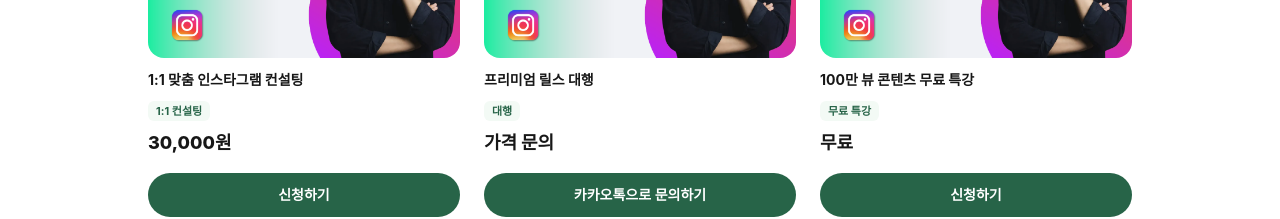
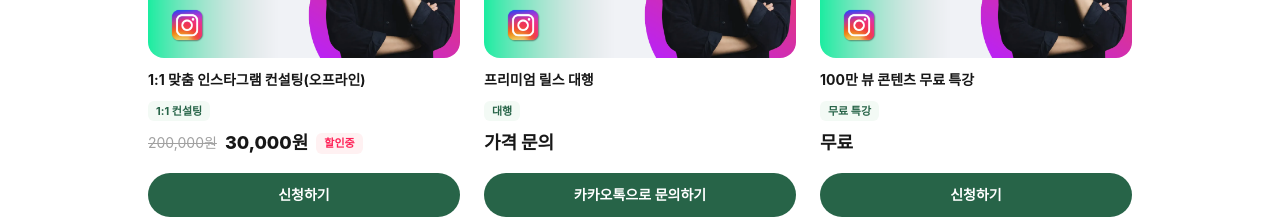
Before and after one commit to businessstory/firstviral, a Next.js app: page /361 in a window 1280 px wide. Shown: the part 347-566 px from the top of the page. Built offline with nearby package versions, Linux system fonts and the light colour scheme; no server answers; a web font is replaced by a local one.

Commit message:
메인 CTA 문구 변경, 컨설팅 오프라인 표기 및 할인가 표시

```diff
--- a/src/app/(site)/361/page.tsx
+++ b/src/app/(site)/361/page.tsx
@@ -12,15 +12,17 @@ type ClassItem = {
   title: string;
   tag: string;
   priceLabel: string;
+  originalPriceLabel?: string;
   cta: { type: "link"; url: string } | { type: "kakao" } | { type: "soon" };
 };
 
 const classes: ClassItem[] = [
   {
     image: "/class/consulting.png",
-    title: "1:1 맞춤 인스타그램 컨설팅",
+    title: "1:1 맞춤 인스타그램 컨설팅(오프라인)",
     tag: "1:1 컨설팅",
     priceLabel: "30,000원",
+    originalPriceLabel: "200,000원",
     cta: { type: "link", url: "https://litt.ly/businessstory/sale/p73JCxQ" },
   },
   {
@@ -64,7 +66,13 @@ export default function ClassPage() {
             <div className="mt-2">
               <Tag>{cls.tag}</Tag>
             </div>
-            <p className="mt-2 text-lg font-extrabold text-neutral-900">{cls.priceLabel}</p>
+            <div className="mt-2 flex items-center gap-2">
+              {cls.originalPriceLabel && (
+                <span className="text-sm text-neutral-400 line-through">{cls.originalPriceLabel}</span>
+              )}
+              <p className="text-lg font-extrabold text-neutral-900">{cls.priceLabel}</p>
+              {cls.originalPriceLabel && <Tag tone="new">할인중</Tag>}
+            </div>
 
             {cls.cta.type === "link" && (
               <a href={cls.cta.url} target="_blank" rel="noreferrer" className={BUTTON_PRIMARY}>
--- a/src/app/(site)/page.tsx
+++ b/src/app/(site)/page.tsx
@@ -50,7 +50,7 @@ export default function Home() {
             href="/261"
             className="mt-10 inline-flex items-center gap-2 rounded-full bg-accent-gold px-7 py-3.5 text-sm font-bold text-brand-950 shadow-[0_10px_30px_rgba(232,196,104,0.25)] transition-transform hover:scale-105 focus:outline-none focus:ring-2 focus:ring-brand-400 active:scale-95"
           >
-            무료 자가진단 받아보기
+            인스타 수익화 무료 강의 VOD 보러가기
             <svg width="14" height="14" viewBox="0 0 24 24" fill="none" stroke="currentColor" strokeWidth="2.5">
               <path d="M9 6l6 6-6 6" />
             </svg>
```
